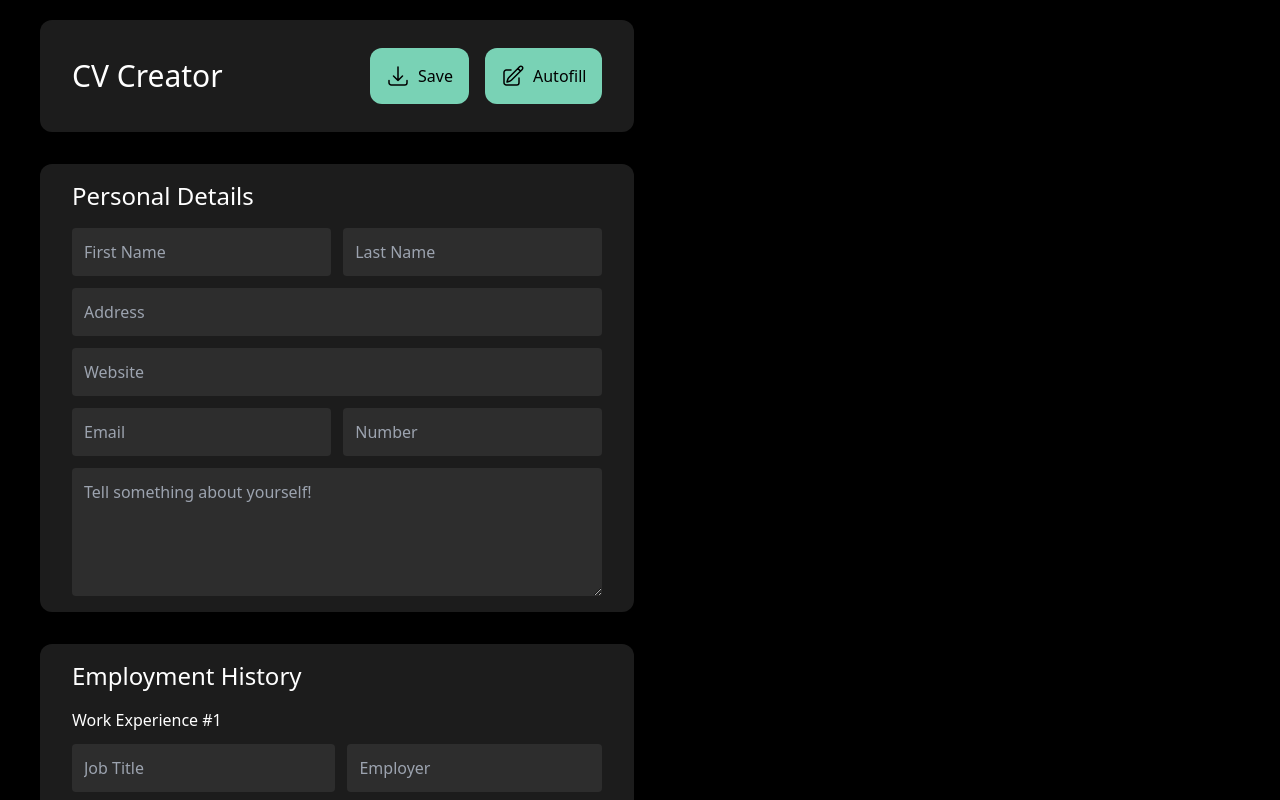
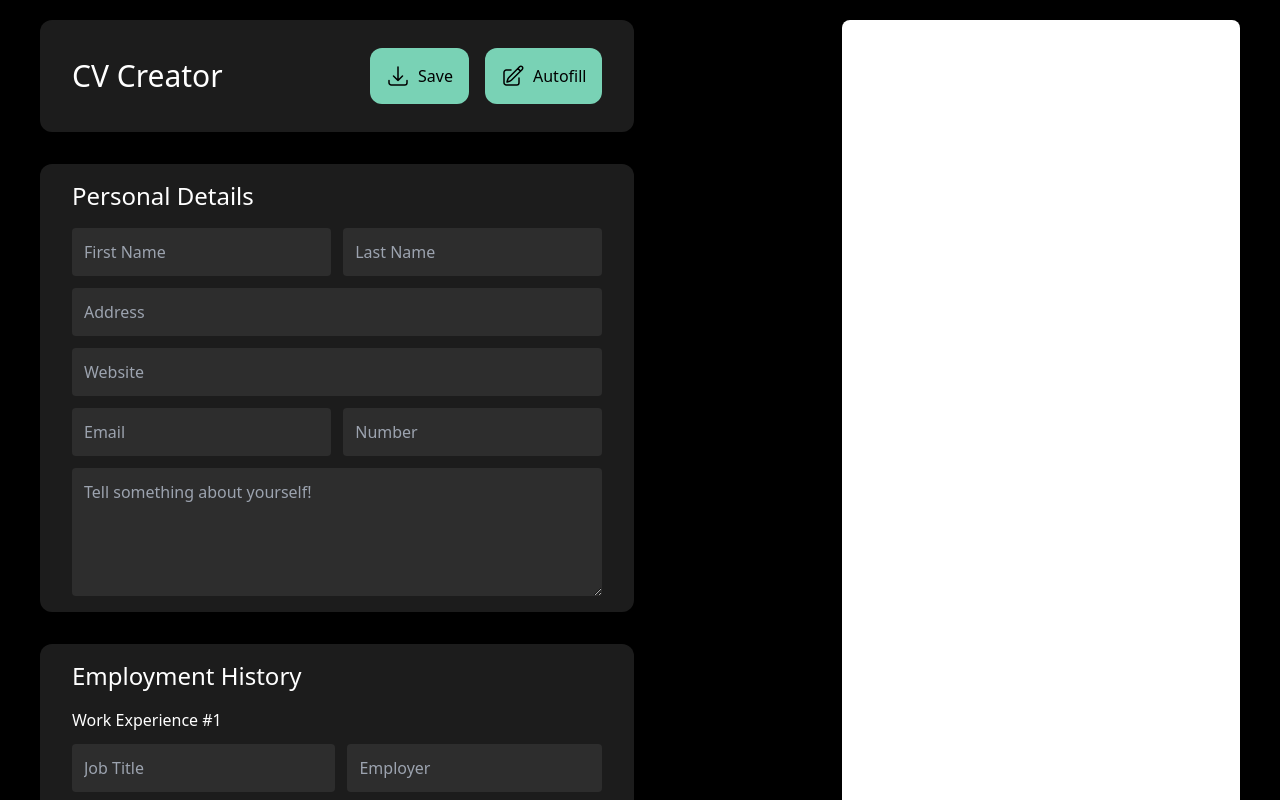
Before and after one commit to aScHEABL/cv-project, a React (Create React App) app: page / in a window 1280 px wide. Shown: the top 800 px of the page. Built offline with nearby package versions, Linux system fonts and the light colour scheme.

Commit message:
update: PreviewSection WIP #0

```diff
--- a/src/components/PreviewSection.js
+++ b/src/components/PreviewSection.js
@@ -7,7 +7,7 @@ class PreviewSection extends Component {
 
     render() {
         return(
-            <section className="h-full">
+            <section className="h-screen sticky top-0 bg-white rounded-lg">
 
             </section>
         )
```
Also changed, not shown: package.json (+5 -2 lines), 1 other file (tests, documents, lock files or other folders).
